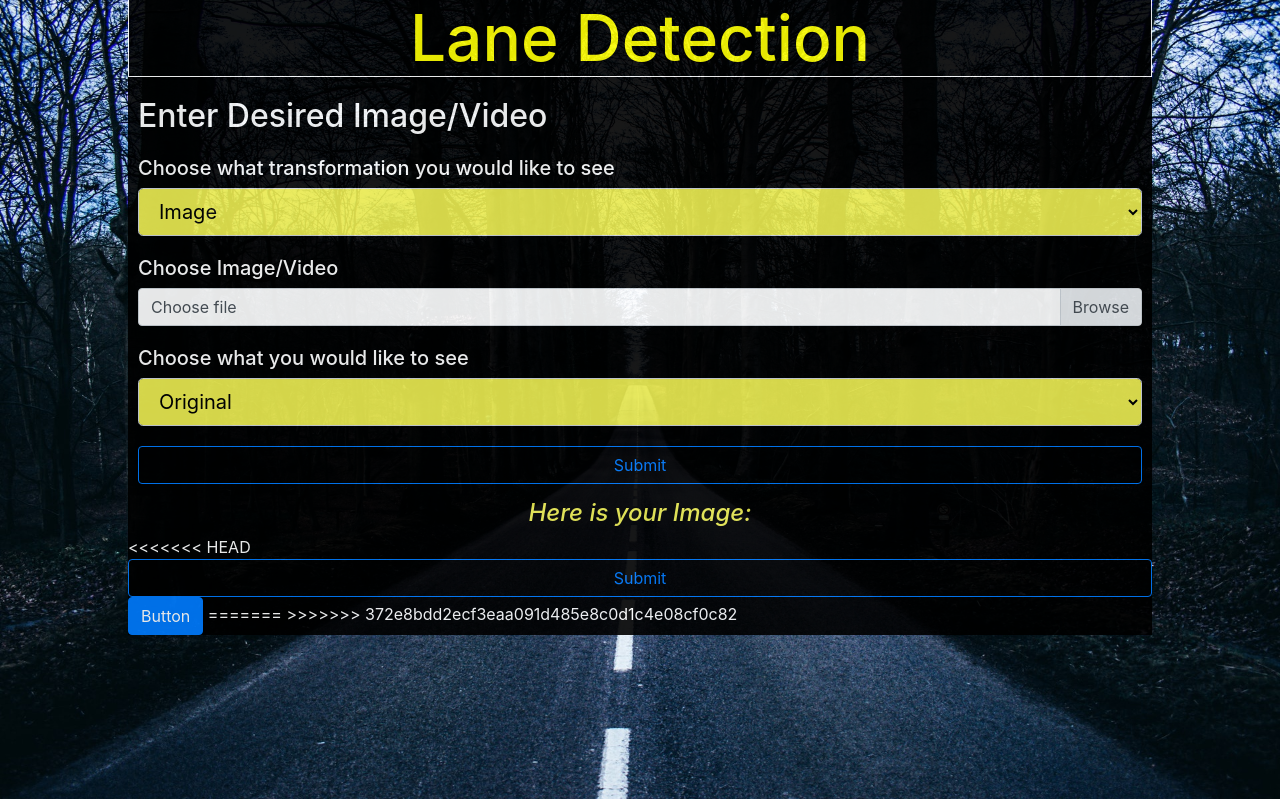
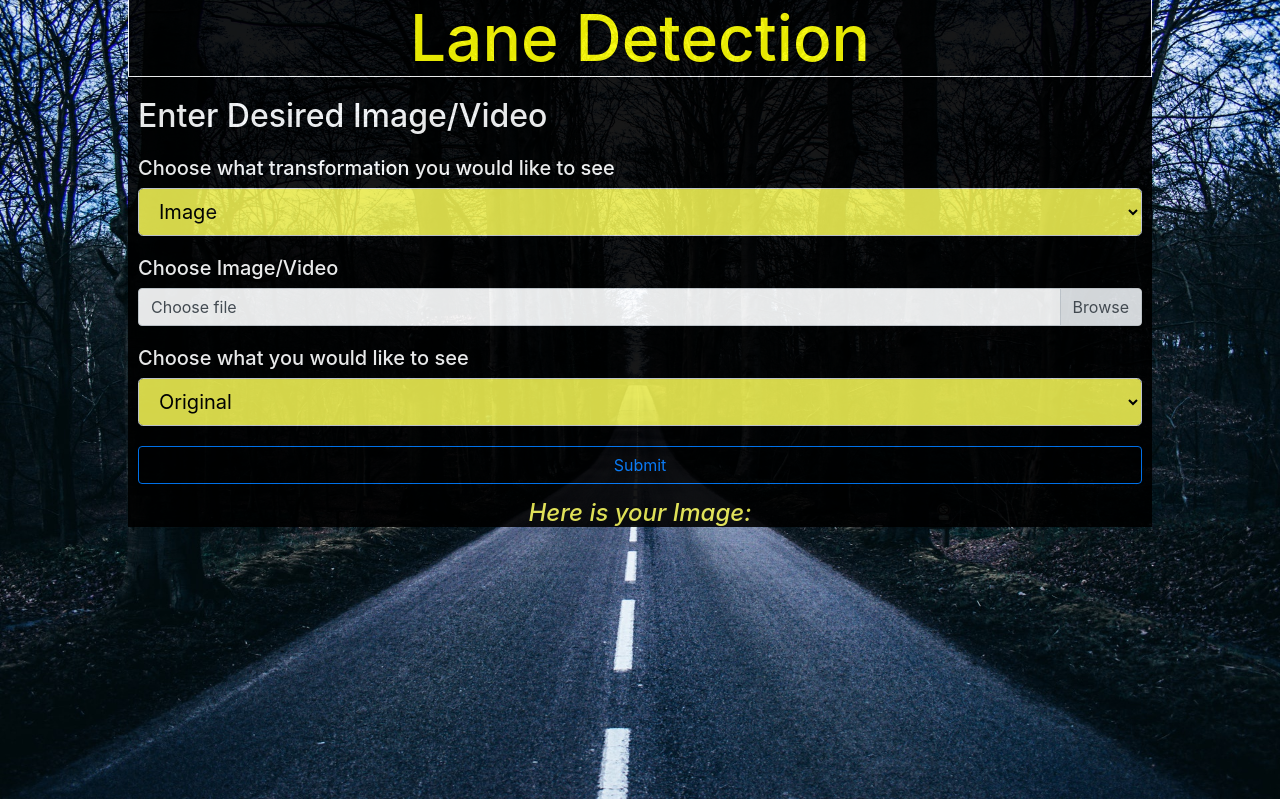
Before and after one commit to MahimaKhatri/Lane-Detection, a Python web app: template app/templates/index.html in a window 1280 px wide. Shown: the part 97-896 px from the top of the page. Run offline with Jinja, Linux system fonts and the light colour scheme; the template is opened without the code that fills it, so the values that code supplies are empty; some libraries are stand-ins or nearby versions.

Commit message:
Image Added

```diff
--- a/app/templates/index.html
+++ b/app/templates/index.html
@@ -92,11 +92,6 @@
             </div>
           </div>
         </div>
-<<<<<<< HEAD
-        <button type="button" class="btn btn-outline-primary btn-block" style="align-items: center;">Submit</button>
-        <button class="btn btn-primary" type="submit" style="align-items: center;" >Button</button>
-=======
->>>>>>> 372e8bdd2ecf3eaa091d485e8c0d1c4e08cf0c82
       </form>
 
 
```
Also changed, not shown: Images/Screenshot 2021-10-01 at 2.03.46 PM.png (renamed from app/static/images/Screenshot 2021-10-01 at 2.03.46 PM.png).
